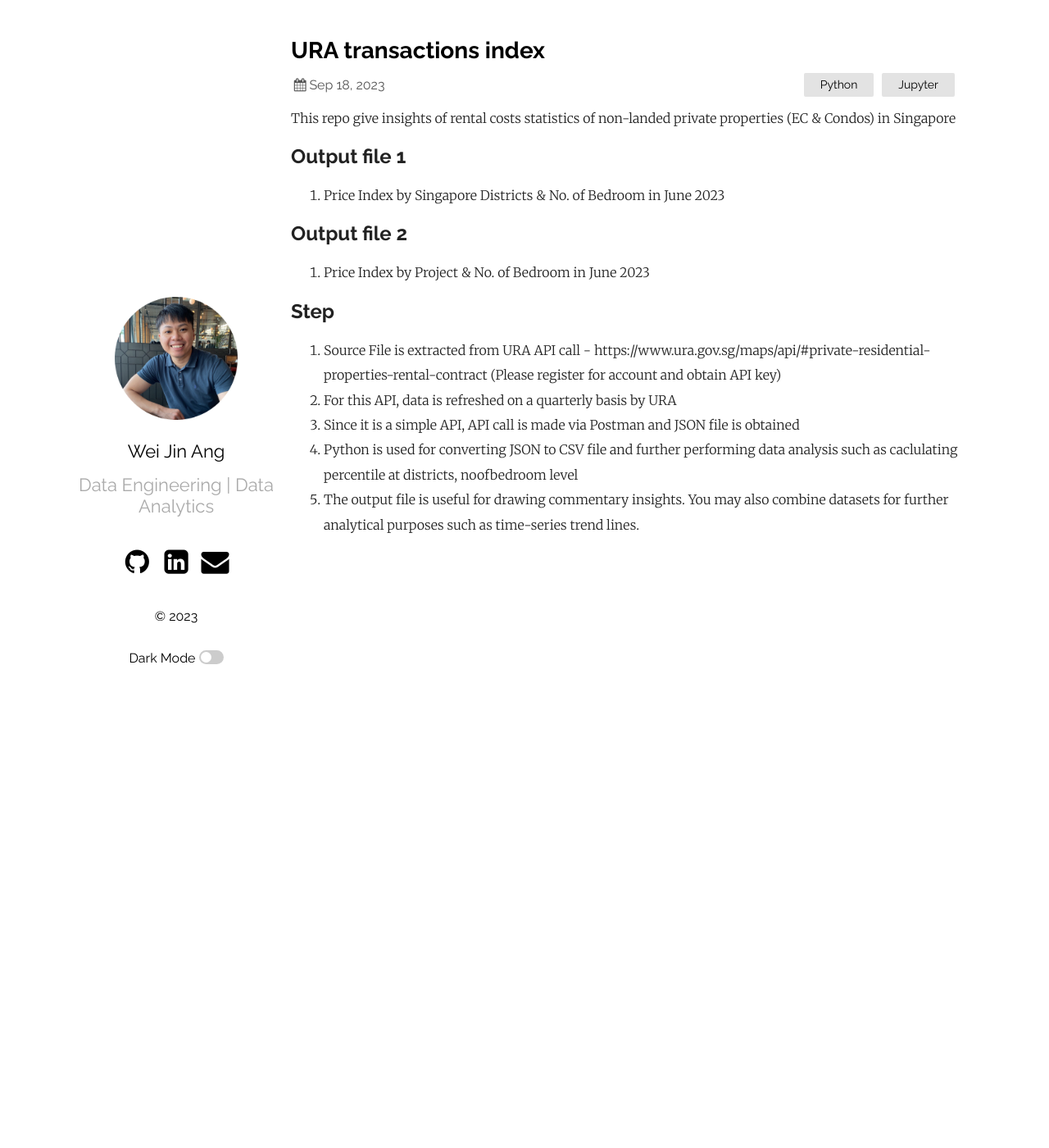
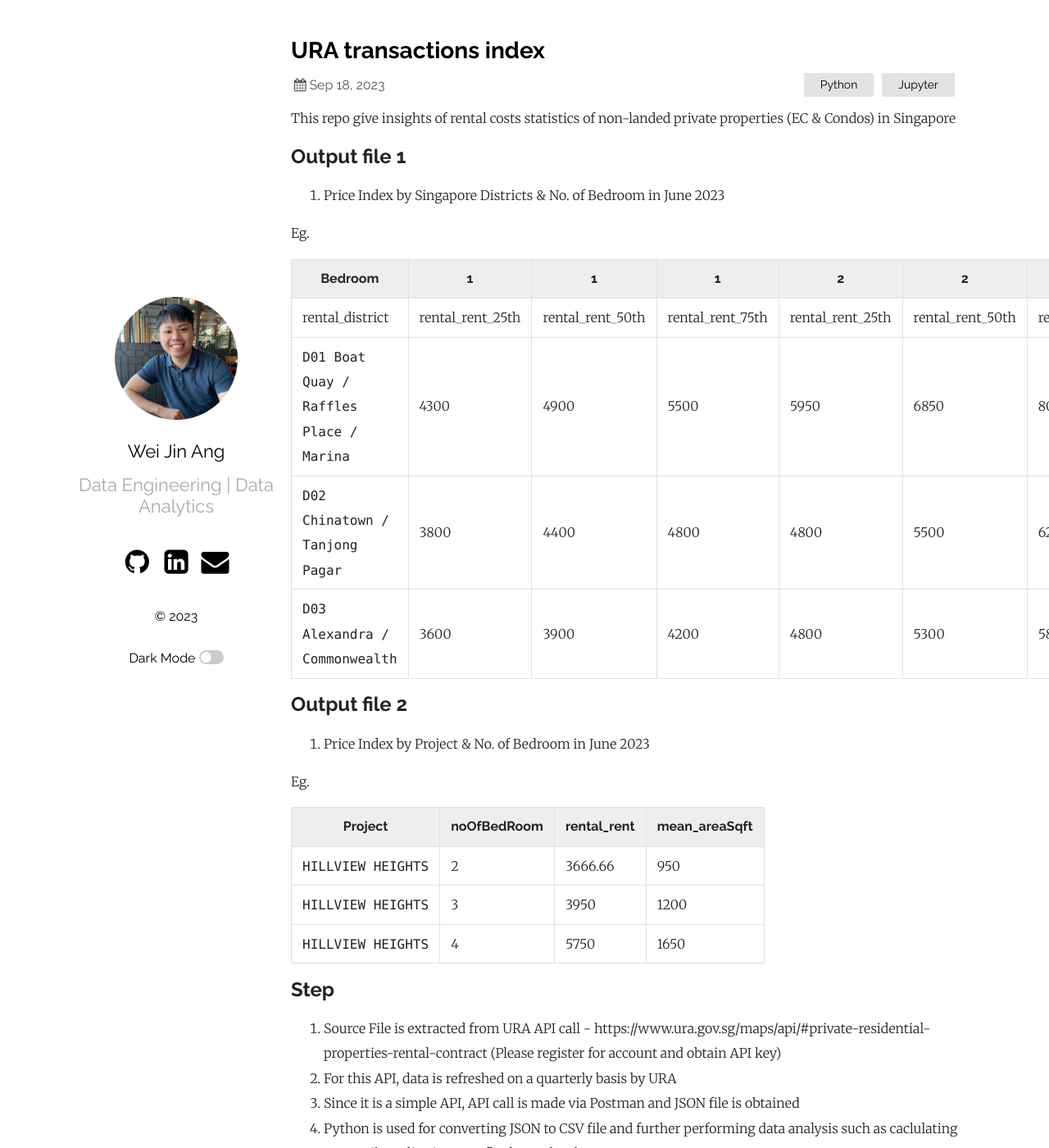
Before and after one commit to wjang96/wjang96.github.io, a Jekyll site: the page built from _posts/2023-09-18-URA-transactions-index.markdown, in a window 1280 px wide and 1400 px high. Shown: the whole window at 82% size. Built offline with Jekyll 4.4.1, drawn with Linux system fonts in a browser that asks for light colours.

Commit message:
Update 2023-09-18-URA-transactions-index.markdown

```diff
--- a/_posts/2023-09-18-URA-transactions-index.markdown
+++ b/_posts/2023-09-18-URA-transactions-index.markdown
@@ -10,10 +10,26 @@ This repo give insights of rental costs statistics of non-landed private propert
 ## Output file 1
 1. Price Index by Singapore Districts & No. of Bedroom in June 2023
 
+Eg.
+
+| Bedroom         | 1                | 1                | 1                |2               | 2                | 2                |
+| --------------- | ---------------- | ---------------- | ---------------- |--------------- | ---------------- | ---------------- |
+| rental_district | rental_rent_25th | rental_rent_50th | rental_rent_75th | rental_rent_25th | rental_rent_50th | rental_rent_75th |
+| `D01 Boat Quay / Raffles Place / Marina` | 4300 | 4900 | 5500 | 5950 | 6850 | 8000 |
+| `D02 Chinatown / Tanjong Pagar`          | 3800 | 4400 | 4800 | 4800 | 5500 | 6275 |
+| `D03 Alexandra / Commonwealth`           | 3600 | 3900 | 4200 | 4800 | 5300 | 5800 |
 
 ## Output file 2
 
 2. Price Index by Project & No. of Bedroom in June 2023
+
+Eg.
+
+| Project | noOfBedRoom | rental_rent| mean_areaSqft|
+| --------------- | ---------------- | ---------------- | ---------------- |
+| `HILLVIEW HEIGHTS` | 2 | 3666.66 | 950 |
+| `HILLVIEW HEIGHTS` | 3 | 3950 | 1200 |
+| `HILLVIEW HEIGHTS` | 4 | 5750 | 1650 |
 
 
 ## Step
```
